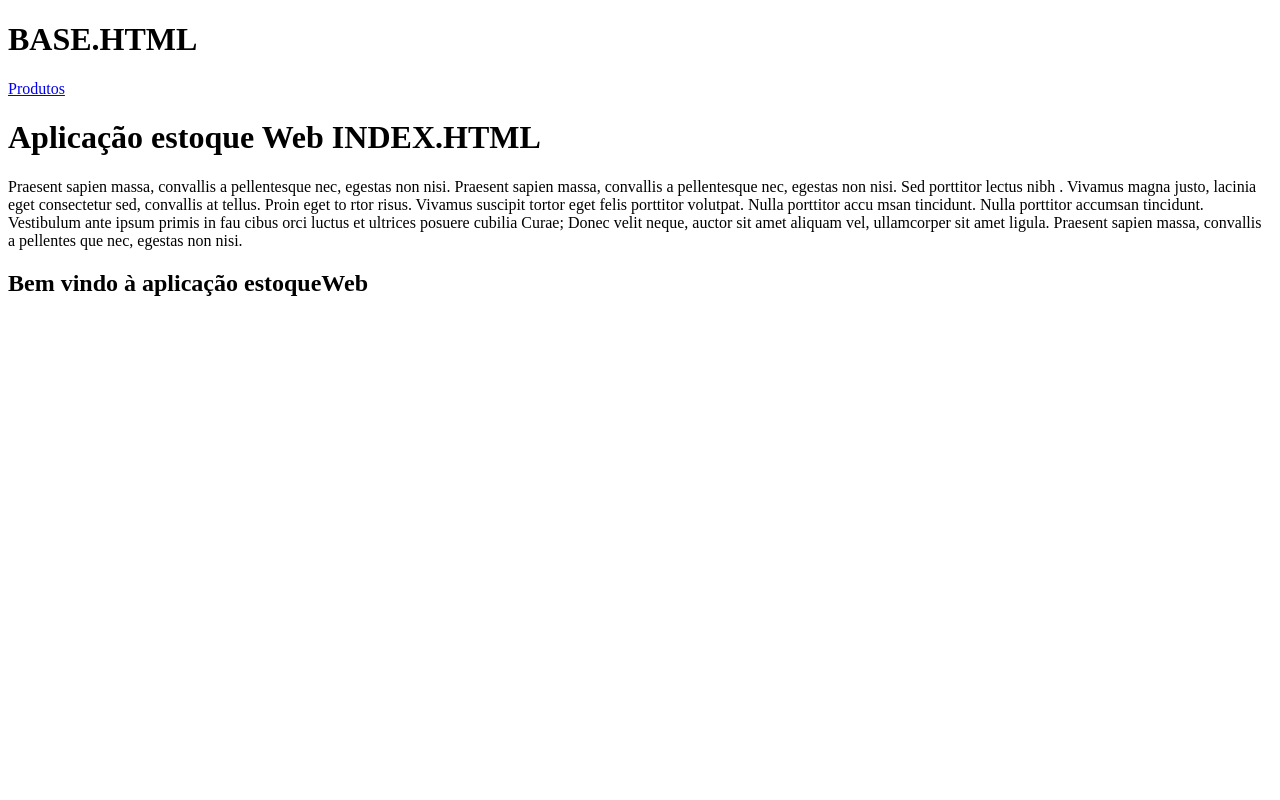
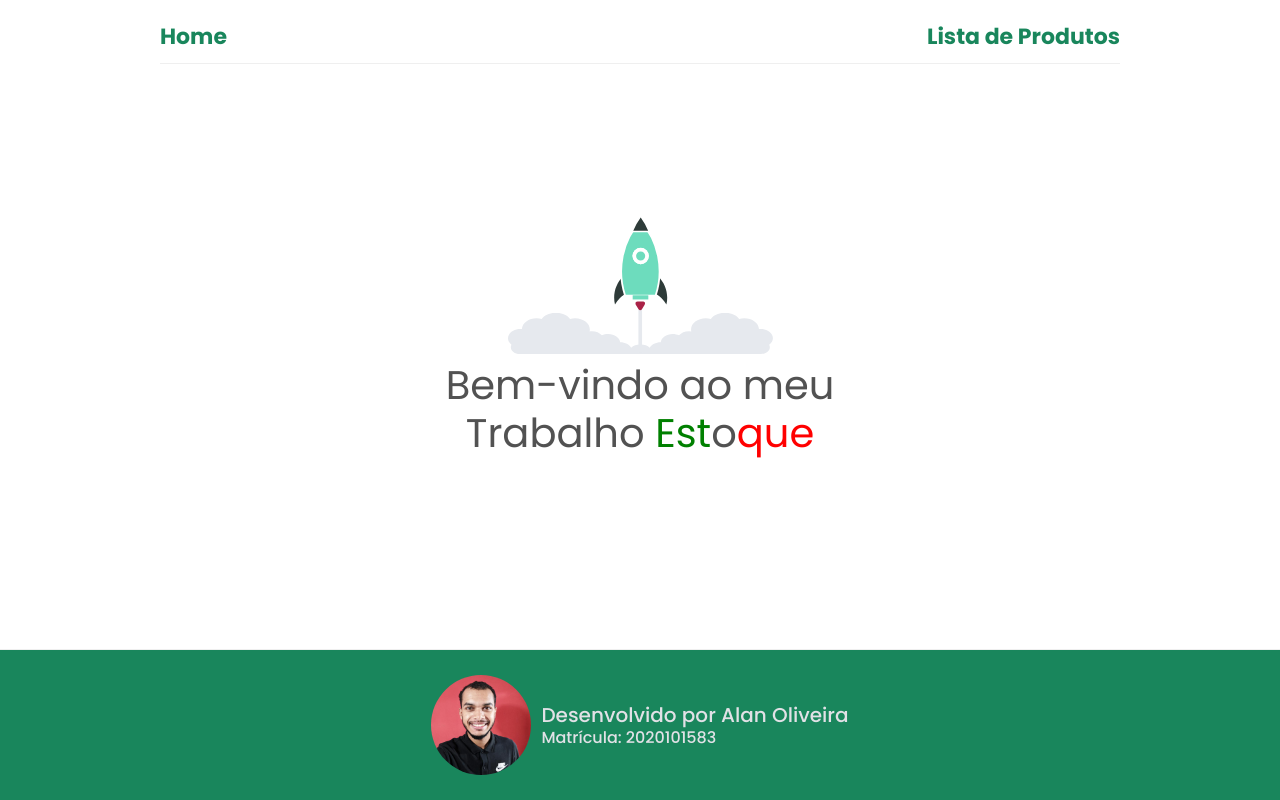
Before and after one commit to AlanCJO/trabalho1_2bim, a Django app: page / in a window 1280 px wide. Run offline with Django 3.2, Linux system fonts and the light colour scheme; some libraries are stand-ins or nearby versions.

Commit message:
feat: add static files

```diff
--- /dev/null
+++ b/core/static/css/style.css
@@ -0,0 +1,304 @@
+html {
+    line-height: 1.15;
+}
+
+a {
+    color: #19865C;
+}
+
+header {
+    border-bottom: 1px solid #efefef;
+}
+
+body {
+    max-width: 960px;
+    color: #525252;
+    font-family: Roboto, sans-serif;
+    margin: 0 auto;
+}
+
+main {
+    text-align: center;
+}
+
+h1,
+h2,
+h3,
+h4,
+h5,
+p,
+ul {
+    padding: 0;
+    margin: 0;
+    font-weight: 400;
+}
+
+header {
+    display: grid;
+    grid-template-columns: auto auto;
+    align-items: self-end;
+    justify-content: space-between;
+    gap: 7px;
+    padding-top: 20px;
+    padding-bottom: 10px;
+}
+
+.logo {
+    font-weight: 700;
+    font-size: 1.375rem;
+    text-decoration: none;
+}
+
+.figure {
+    margin-top: 19vh;
+    max-width: 265px;
+    position: relative;
+    z-index: -9;
+    overflow: visible;
+}
+
+.exhaust__line {
+    animation: thrust 70ms 100 ease-in-out alternate;
+}
+
+.smoke {
+    animation: smoke .1s 70 ease-in-out alternate;
+}
+
+@keyframes smoke {
+    0% {
+        transform: translate3d(-5px, 0, 0);
+    }
+
+    100% {
+        transform: translate3d(5px, 0, 0);
+    }
+}
+
+.flame {
+    animation: burnInner2 .1s 70 ease-in-out alternate;
+}
+
+@keyframes burnInner2 {
+    0% {
+        transform: translate3d(0, 0, 0);
+    }
+
+    100% {
+        transform: translate3d(0, 3px, 0);
+    }
+}
+
+@keyframes thrust {
+    0% {
+        opacity: 1;
+    }
+
+    100% {
+        opacity: .5;
+    }
+}
+
+@media (prefers-reduced-motion: reduce) {
+
+    .exhaust__line,
+    .smoke,
+    .flame {
+        animation: none;
+    }
+}
+
+h1 {
+    font-size: 1.375rem;
+    max-width: 32rem;
+    margin: 5px auto 0;
+}
+
+main p {
+    line-height: 1.25;
+    max-width: 26rem;
+    margin: 15px auto 0;
+}
+
+footer {
+    display: grid;
+    grid-template-columns: 1fr 1fr 1fr;
+    gap: 5px;
+    padding: 25px 0;
+    position: fixed;
+    box-sizing: border-box;
+    left: 50%;
+    bottom: 0;
+    width: 960px;
+    transform: translateX(-50%);
+    transform-style: preserve-3d;
+    border-top: 1px solid #efefef;
+}
+
+.option {
+    display: flex;
+    /* grid-template-columns: min-content 1fr; */
+    gap: 10px;
+    box-sizing: border-box;
+    text-decoration: none;
+    align-items: center;
+}
+
+.option svg {
+    width: 1.5rem;
+    height: 1.5rem;
+    fill: gray;
+    border: 1px solid #d6d6d6;
+    padding: 5px;
+    border-radius: 100%;
+}
+
+.option p {
+    font-weight: 300;
+    line-height: 1.25;
+    color: #e1e1e6;
+    display: table;
+
+    font-weight: 500;
+    font-family: 'Poppins', sans-serif;
+}
+
+.option .option__heading {
+    color: #e1e1e6;
+    font-size: 1.25rem;
+    font-weight: 500;
+
+    font-family: 'Poppins', sans-serif;
+}
+
+@media (max-width: 996px) {
+
+    body,
+    footer {
+        max-width: 780px;
+    }
+}
+
+@media (max-width: 800px) {
+    footer {
+        height: 100%;
+        grid-template-columns: 1fr;
+        gap: 60px;
+        position: relative;
+        padding: 25px;
+    }
+
+    .figure {
+        margin-top: 10px;
+    }
+
+    main {
+        padding: 0 25px;
+    }
+
+    main h1 {
+        font-size: 1.25rem;
+    }
+
+    header {
+        grid-template-columns: 1fr;
+        padding-left: 20px;
+        padding-right: 20px;
+    }
+
+    footer {
+        width: 100%;
+        margin-top: 50px;
+    }
+}
+
+@media (min-width: 801px) and (max-height: 730px) {
+    .figure {
+        margin-top: 80px;
+    }
+}
+
+@media (min-width: 801px) and (max-height: 600px) {
+    footer {
+        position: relative;
+        margin: 135px auto 0;
+    }
+
+    .figure {
+        margin-top: 50px;
+    }
+}
+
+.sr-only {
+    clip: rect(1px, 1px, 1px, 1px);
+    clip-path: inset(50%);
+    height: 1px;
+    overflow: hidden;
+    position: absolute;
+    white-space: nowrap;
+    width: 1px;
+}
+
+
+/* Minha estilização */
+a.lista {
+    cursor: pointer;
+    text-decoration: none;
+
+    font-weight: 700;
+    font-size: 1.375rem;
+    text-decoration: none;
+
+    font-family: 'Poppins', sans-serif;
+}
+
+
+a.logo {
+    font-family: 'Poppins', sans-serif;
+    text-decoration: none;
+}
+
+a.lista:hover, a.logo:hover {
+    font-size: 1.5rem;
+    opacity: 0.6
+
+}
+
+h1.title {
+    font-size: 2.5rem;
+    font-family: 'Poppins', sans-serif !important;
+    font-family: 700
+}
+
+.four {
+    color: green
+}
+
+.two {
+    color: red
+}
+
+header {
+    align-items: center !important;
+}
+
+
+p.copyright {
+    color: #19865C;
+    font-family: 'Poppins', sans-serif;
+    text-align: center;
+}
+
+img#my-photo {
+    width: 100px;
+    height: 100px;
+
+    border-radius: 50%
+}
+
+footer {
+    background: #19865C;
+    width: 100vw;
+    display: flex;
+    justify-content: center;
+}
--- a/core/templates/base.html
+++ b/core/templates/base.html
@@ -1,18 +1,55 @@
 <!DOCTYPE html>
 {% load static %}
 
-<html lang="en">
+<html lang="pt-br">
 
 <head>
     <meta charset="UTF-8">
     <meta http-equiv="X-UA-Compatible" content="IE=edge">
-    <meta name="viewport" content="width=device-width, initial-scale=1.0">
+    <meta name="viewport" content="width=device-width, initial-scale=1.0" />
     <title>Estoque</title>
+
+    <!-- Incluir estilos nas páginas que irá herdar de base.html -->
+    {% block style %}
+    {% endblock %}
+
+    <!-- FONTES -->
+    <link rel="preconnect" href="https://fonts.gstatic.com">
+    <link href="https://fonts.googleapis.com/css2?family=Poppins:wght@200;400;500;700&display=swap" rel="stylesheet">
+
+    <!-- BOOTSTRAP -->
+    <link rel="stylesheet" href="https://stackpath.bootstrapcdn.com/bootstrap/4.1.3/css/bootstrap.min.css" integrity="sha384-MCw98/SFnGE8fJT3GXwEOngsV7Zt27NXFoaoApmYm81iuXoPkFOJwJ8ERdknLPMO" crossorigin="anonymous">
+
+    <link rel="stylesheet" href="{% static 'css/style.css' %}">
+
 </head>
 
 <body>
-    <h1>BASE.HTML</h1>
-    {% block product %}{% endblock %}
+    <header>
+        <a class="logo" href="/" rel="noopener">
+            Home
+        </a>
+        <a class="lista" href="{% url 'produto:listar' %}">Lista de Produtos</a>
+    </header>
+
+    <!-- Inicio do Conteúdo Dinâmico -->
+    {% block product %}
+    {% endblock %}
+    <!-- Fim do Conteúdo Dinâmico -->
+
+    <footer>
+        <a class="option" href="https://github.com/AlanCJO/trabalho1_2bim" target="_blank" rel="noopener">
+            <img id="my-photo" src="{% static 'img/personal.jpeg' %}" alt="minha foto">
+            <p>
+                <span class="option__heading">Desenvolvido por Alan Oliveira</span><span class="sr-only">.</span><br>
+                Matrícula: 2020101583
+            </p>
+        </a>
+    </footer>
+
+    <script src="//cdn.jsdelivr.net/npm/sweetalert2@10"></script>
+    {% block script %}
+    {% endblock %}
 </body>
 
 </html>
--- a/core/templates/index.html
+++ b/core/templates/index.html
@@ -1,15 +1,29 @@
 {% extends 'base.html' %}
 
 {% block product %}
-    <a href="{% url 'produto:listar' %}">Produtos</a>
-    <h1>Aplicação estoque Web INDEX.HTML</h1>
-    <p>Praesent sapien massa, convallis a pellentesque nec, egestas non nisi. Praesent
-        sapien massa, convallis a pellentesque nec, egestas non nisi. Sed porttitor lectus nibh
-        . Vivamus magna justo, lacinia eget consectetur sed, convallis at tellus. Proin eget to
-        rtor risus. Vivamus suscipit tortor eget felis porttitor volutpat. Nulla porttitor accu
-        msan tincidunt. Nulla porttitor accumsan tincidunt. Vestibulum ante ipsum primis in fau
-        cibus orci luctus et ultrices posuere cubilia Curae; Donec velit neque, auctor sit amet
-        aliquam vel, ullamcorper sit amet ligula. Praesent sapien massa, convallis a pellentes
-        que nec, egestas non nisi.</p>
-    <h2>{{ mensagem }}</h2>
+    <main>
+        <svg class="figure" viewBox="0 0 508 268" aria-hidden="true">
+            <path
+                    d="M305.2 156.6c0 4.6-.5 9-1.6 13.2-2.5-4.4-5.6-8.4-9.2-12-4.6-4.6-10-8.4-16-11.2 2.8-11.2 4.5-22.9 5-34.6 1.8 1.4 3.5 2.9 5 4.5 10.5 10.3 16.8 24.5 16.8 40.1zm-75-10c-6 2.8-11.4 6.6-16 11.2-3.5 3.6-6.6 7.6-9.1 12-1-4.3-1.6-8.7-1.6-13.2 0-15.7 6.3-29.9 16.6-40.1 1.6-1.6 3.3-3.1 5.1-4.5.6 11.8 2.2 23.4 5 34.6z"
+                    fill="#2E3B39" fill-rule="nonzero"/>
+            <path d="M282.981 152.6c16.125-48.1 6.375-104-29.25-142.6-35.625 38.5-45.25 94.5-29.25 142.6h58.5z"
+                  stroke="#FFF" stroke-width="3.396" fill="#6DDCBD"/>
+            <path d="M271 29.7c-4.4-10.6-9.9-20.6-16.6-29.7-6.7 9-12.2 19-16.6 29.7H271z" stroke="#FFF" stroke-width="3"
+                  fill="#2E3B39"/>
+            <circle fill="#FFF" cx="254.3" cy="76.8" r="15.5"/>
+            <circle stroke="#FFF" stroke-width="7" fill="#6DDCBD" cx="254.3" cy="76.8" r="12.2"/>
+            <path class="smoke"
+                  d="M507.812 234.24c0-2.16-.632-4.32-1.58-6.24-3.318-6.72-11.85-11.52-21.804-11.52-1.106 0-2.212.12-3.318.24-.474-11.52-12.956-20.76-28.282-20.76-3.318 0-6.636.48-9.638 1.32-4.74-6.72-14.062-11.28-24.806-11.28-.79 0-1.58 0-2.37.12-.79 0-1.58-.12-2.37-.12-10.744 0-20.066 4.56-24.806 11.28a35.326 35.326 0 00-9.638-1.32c-15.642 0-28.282 9.6-28.282 21.48 0 1.32.158 2.76.474 3.96a26.09 26.09 0 00-4.424-.36c-8.058 0-15.01 3.12-19.118 7.8-3.476-1.68-7.742-2.76-12.324-2.76-12.008 0-21.804 7.08-22.752 15.96h-.158c-9.322 0-17.38 4.32-20.856 10.44-4.108-3.6-10.27-6-17.222-6h-1.264c-6.794 0-12.956 2.28-17.222 6-3.476-6.12-11.534-10.44-20.856-10.44h-.158c-.948-9-10.744-15.96-22.752-15.96-4.582 0-8.69.96-12.324 2.76-4.108-4.68-11.06-7.8-19.118-7.8-1.422 0-3.002.12-4.424.36.316-1.32.474-2.64.474-3.96 0-11.88-12.64-21.48-28.282-21.48-3.318 0-6.636.48-9.638 1.32-4.74-6.72-14.062-11.28-24.806-11.28-.79 0-1.58 0-2.37.12-.79 0-1.58-.12-2.37-.12-10.744 0-20.066 4.56-24.806 11.28a35.326 35.326 0 00-9.638-1.32c-15.326 0-27.808 9.24-28.282 20.76-1.106-.12-2.212-.24-3.318-.24-9.954 0-18.486 4.8-21.804 11.52-.948 1.92-1.58 4.08-1.58 6.24 0 4.8 2.528 9.12 6.636 12.36-.79 1.44-1.264 3.12-1.264 4.8 0 7.2 7.742 13.08 17.222 13.08h462.15c9.48 0 17.222-5.88 17.222-13.08 0-1.68-.474-3.36-1.264-4.8 4.582-3.24 7.11-7.56 7.11-12.36z"
+                  fill="#E6E9EE"/>
+            <path fill="#6DDCBD" d="M239 152h30v8h-30z"/>
+            <path class="exhaust__line" fill="#E6E9EE" d="M250 172h7v90h-7z"/>
+            <path class="flame"
+                  d="M250.27 178.834l-5.32-8.93s-2.47-5.7 3.458-6.118h10.26s6.232.266 3.306 6.194l-5.244 8.93s-3.23 4.37-6.46 0v-.076z"
+                  fill="#AA2247"/>
+        </svg>
+        <h1 class="title">Bem-vindo ao meu Trabalho <span class="four">Est</span>o<span class="two">que</span></h1>
+        <p>
+
+        </p>
+    </main>
 {% endblock %}
--- a/produto/templates/listar_produto.html
+++ b/produto/templates/listar_produto.html
@@ -19,7 +19,7 @@
 
         <tbody>
 
-{% comment %}        {% for produto in produtos%}
+        {% for produto in produtos %}
             <tr>
                 <td>{{ produto.produto }}</td>
                 <td>{{ produto.slug }}</td>
@@ -29,10 +29,8 @@
                 <td>{{ produto.quantidade }}</td>
                 <td><a href="{% url 'produto:alterar' produto.id %}">Alterar</a></td>
                 <td><a href="{% url 'produto:deletar' produto.id %}">Deletar</a></td>
-
             </tr>
-
-        {% endfor %}{% endcomment %}
+        {% endfor %}
         </tbody>
     </table>
 
```
Also changed, not shown: estoque/settings.py (+7 -0 lines), core/static/img/personal.jpeg (added), db.sqlite3. Lines whose indentation alone changed are shown as unchanged.
